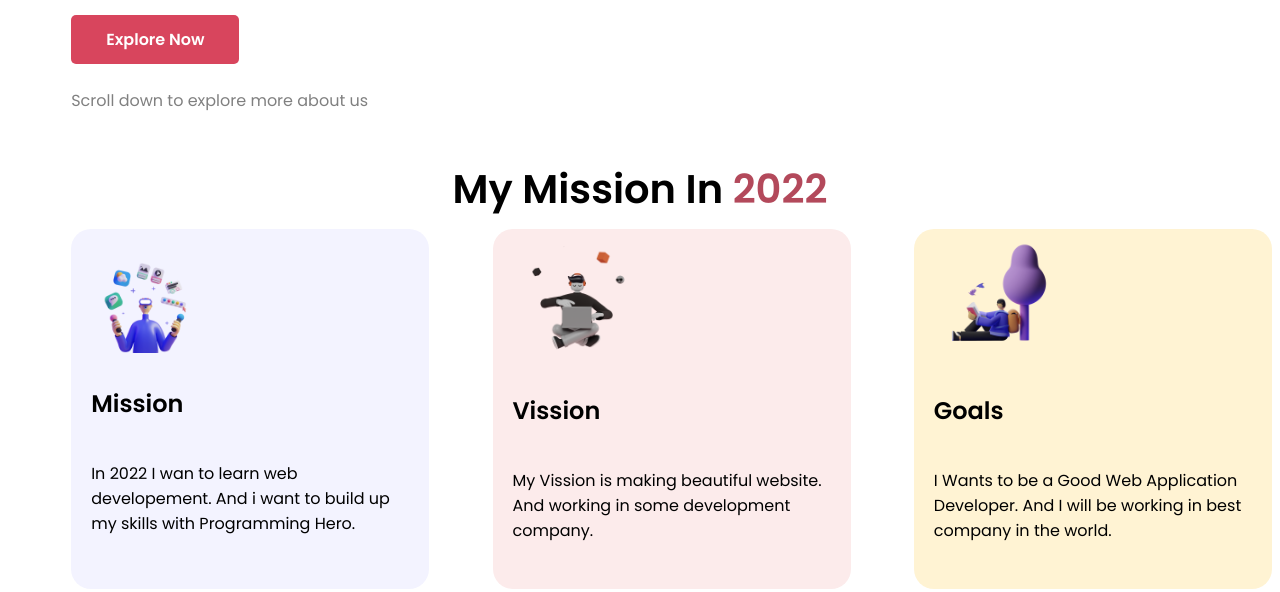
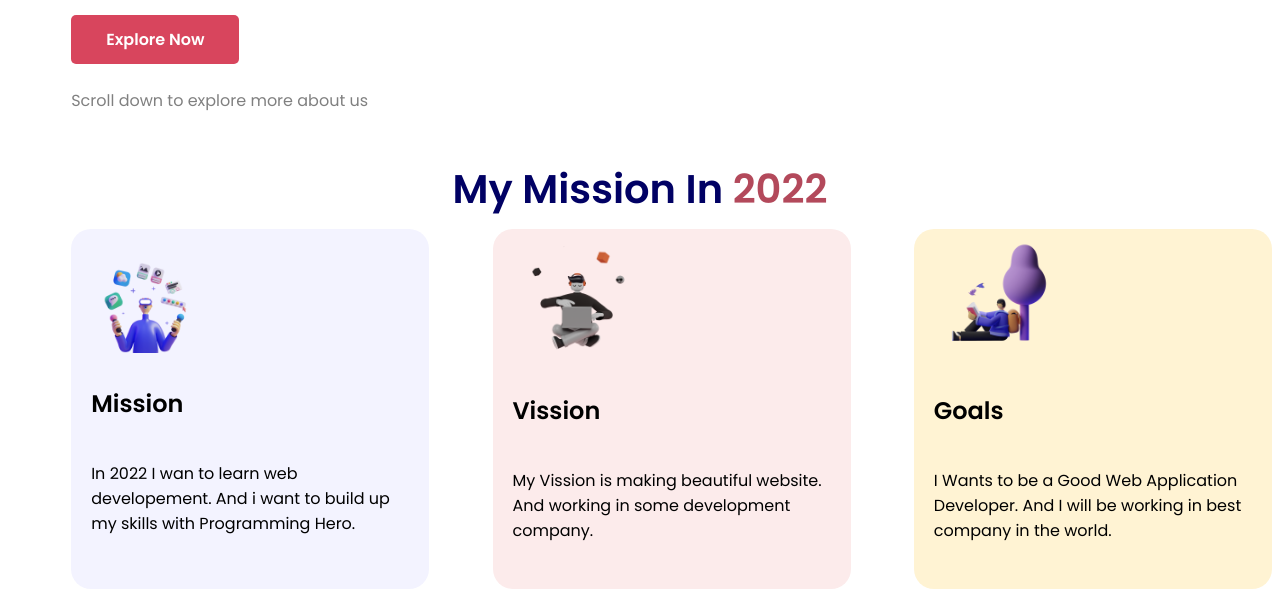
Before and after one commit to MShafiMS/mission-2022, a plain HTML site: page index.html in a window 1280 px wide. Shown: the part 408-1000 px from the top of the page. Drawn offline with Linux system fonts and the light colour scheme.

Commit message:
last update

```diff
--- a/index.html
+++ b/index.html
@@ -26,7 +26,7 @@
         </div>
     </section>
     <section>
-            <h1 class="mission">My Mission In <span class="miss">2022</span></h1>
+            <h1 class="mission"><span class="neb">My Mission In </span><span class="miss">2022</span></h1>
         <div class="stay-focused">
             <div class="stay-focus mss">
                 <img src="images/illustrators/illustrator-1.png" alt="">
--- a/style.css
+++ b/style.css
@@ -38,6 +38,9 @@ h1{
 }
 .miss{
     color: rgb(179, 73, 91);
+}
+.neb{
+    color: rgb(1, 1, 100);
 }
 p{
     padding: 20px 0px;
@@ -107,7 +110,7 @@ p{
     background-position-y: 370px;
 }
 footer{
-    background-color: rgb(0, 0, 68);
+    background-color: black;
     text-align: center;
 }
 footer h2{
```
